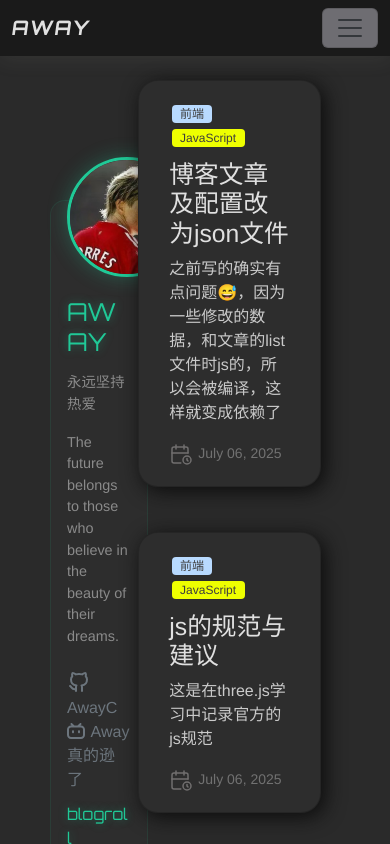
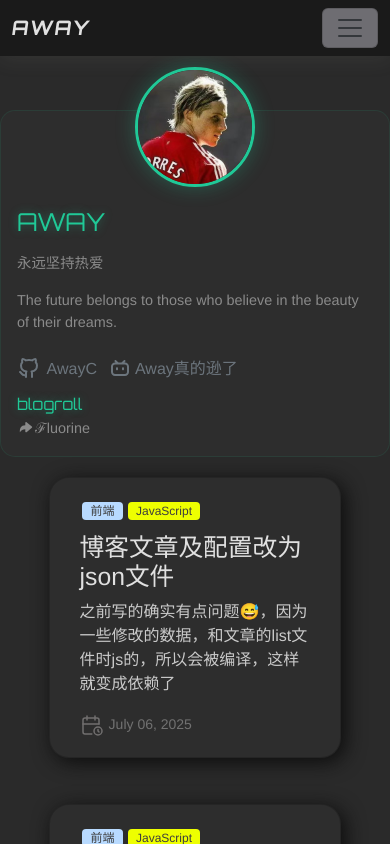
Before and after one commit to AwayC/Myblog, a Vue app: page /#/Postlist in a window 390 px wide. Shown: the top 844 px of the page. Built offline with nearby package versions, Linux system fonts and the light colour scheme.

Commit message:
add responsive

```diff
--- a/src/views/PostlistView.vue
+++ b/src/views/PostlistView.vue
@@ -47,7 +47,6 @@ import tagBase from '../components/tagBase.vue';
 import infoCard from '../components/infoCard.vue';
 import {gsap} from 'gsap';
 import router from '@/router/index';
-
 
 export default {
     name: "PostlistView",
@@ -128,7 +127,7 @@ export default {
 }
 
 .postCard {
-    margin-bottom: 10px !important;
+    margin-top: 10px !important;
 }
 
 .my-card-img {
@@ -142,4 +141,39 @@ export default {
   position: fixed;
   width: 25%;
 }
+
+/* 手机端适配 */
+@media (max-width: 768px) {
+  .view-container {
+    padding-top: 110px;
+  }
+
+  .col-3 {
+    display: block; /* 显示包含 infoCard 的列 */
+    width: 100%; /* 让列宽度占满屏幕 */
+  }
+
+  .col-8 {
+    width: 100%; /* 内容区域占满屏幕 */
+  }
+
+  .col-1 {
+    display: none; /* 隐藏空白列 */
+  }
+
+  .info-card {
+    position: static;
+    width: 100%;
+    margin: 0;
+  }
+
+  .my-card-img {
+    max-height: 15vh;
+  }
+
+  .container {
+    padding-top: 10px;
+    padding-bottom: 10px;
+  }
+}
 </style>
--- a/src/views/postView.vue
+++ b/src/views/postView.vue
@@ -173,4 +173,12 @@ export default {
   box-shadow: 4px 4px 20px #101418;
   padding: 40px 60px 40px 60px;
 }
+
+@media (max-width: 768px) {
+  .content-container {
+    width: 90%; /* 增大手机端内容容器宽度 */
+    padding: 20px; /* 减少内边距 */
+    box-shadow: 5px 5px 20px #101418; /* 明确添加阴影样式 */
+  }
+}
 </style>
```
